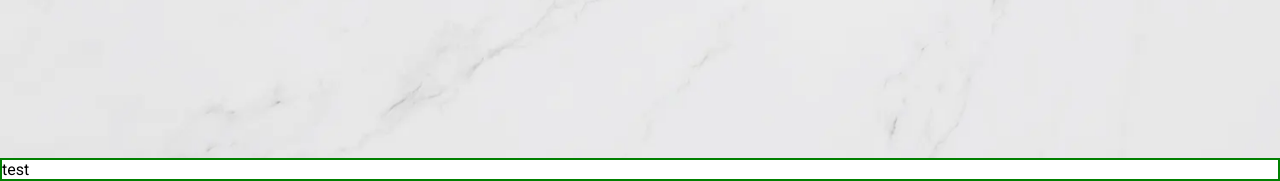
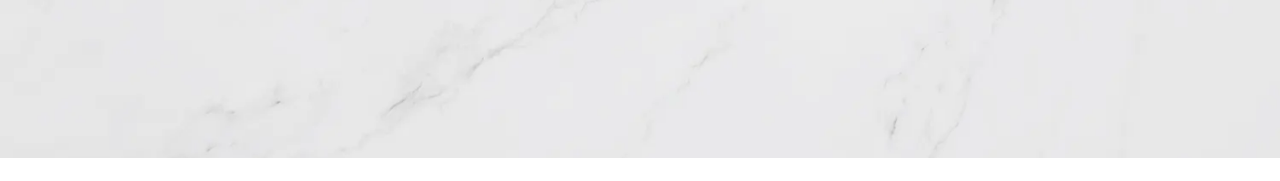
Before and after one commit to cazanelena/recipe-website, a plain HTML site: page index.html in a window 1280 px wide. Shown: the part 722-903 px from the top of the page. After the commit the page ends 880 px from the top, so only its background shows below. Drawn offline with Linux system fonts and the light colour scheme; files whose address does not match are found by name.

Commit message:
remove dummy section

```diff
--- a/index.html
+++ b/index.html
@@ -95,7 +95,5 @@
         </div>
       </div>
     </section>
-
-    <section style="position: relative; border: 2px solid green">test</section>
   </body>
 </html>
```
